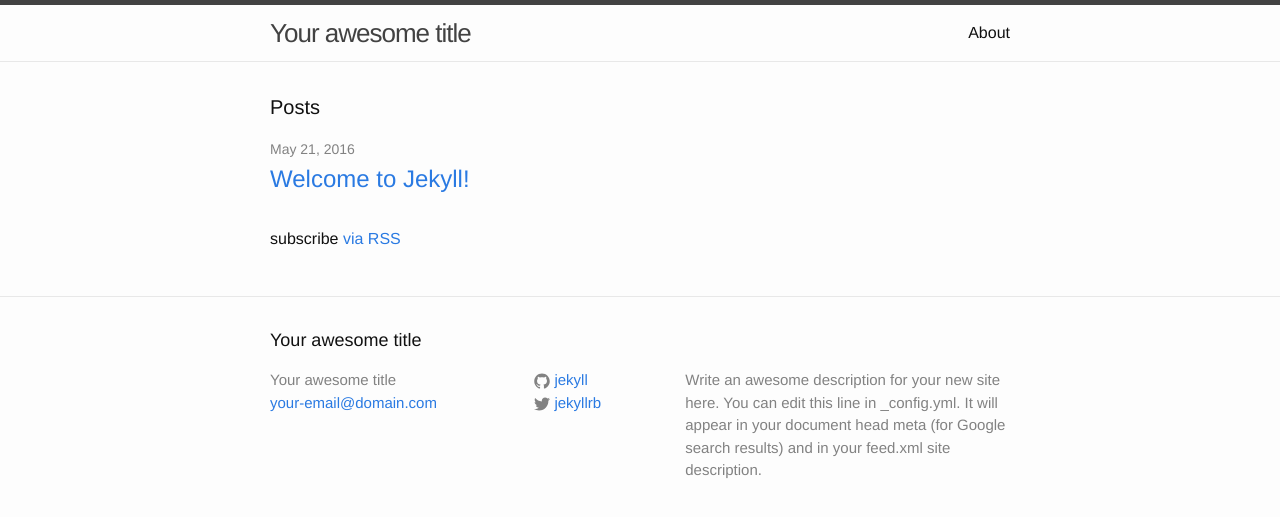
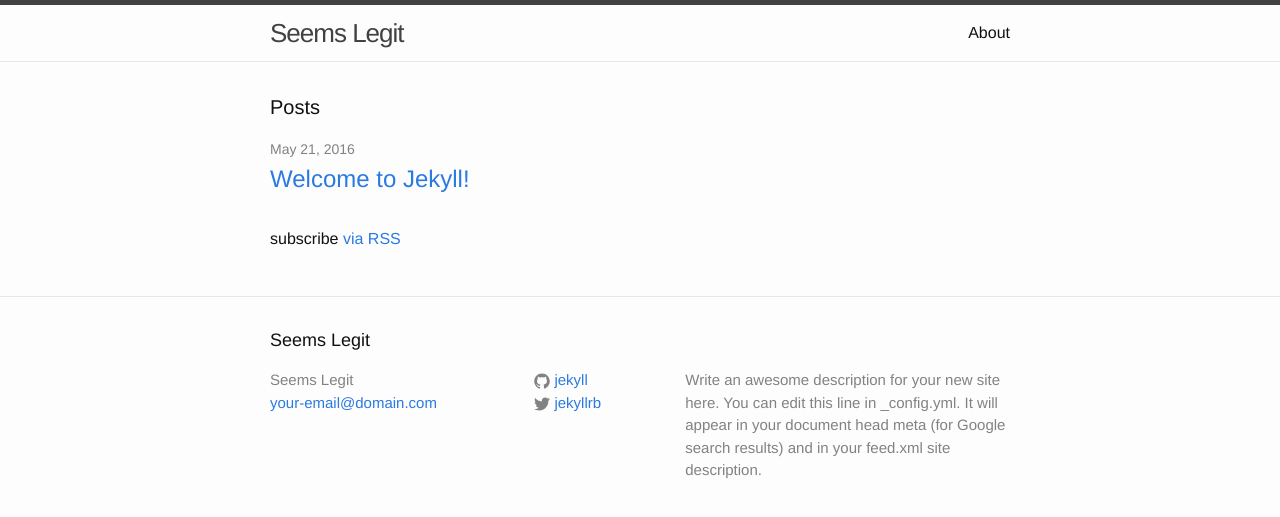
Before and after one commit to jefftheguyperson/jefftheguyperson.github.io, a Jekyll site: the page built from index.html, in a window 1280 px wide. Shown: the top 517 px of the page. Built offline with Jekyll 4.4.1, drawn with Linux system fonts in a browser that asks for light colours.

Commit message:
Update _config.yml

```diff
--- a/_config.yml
+++ b/_config.yml
@@ -6,7 +6,7 @@
 # 'jekyll serve'. If you change this file, please restart the server process.
 
 # Site settings
-title: Your awesome title
+title: Seems Legit
 email: your-email@domain.com
 description: > # this means to ignore newlines until "baseurl:"
   Write an awesome description for your new site here. You can edit this
```
